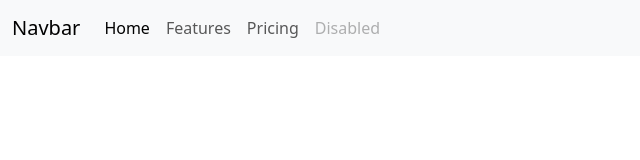
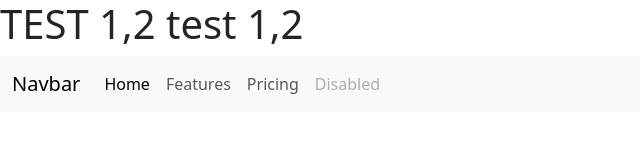
Before and after one commit to orhan54/taf_a2, a plain HTML site: page index.html in a window 1280 px wide. Shown: the whole page, without its empty margins (0-640 px from the left). Drawn offline with nearby package versions, Linux system fonts and the light colour scheme.

Commit message:
Ajout H1

```diff
--- a/index.html
+++ b/index.html
@@ -10,6 +10,7 @@
         integrity="sha384-YvpcrYf0tY3lHB60NNkmXc5s9fDVZLESaAA55NDzOxhy9GkcIdslK1eN7N6jIeHz"
         crossorigin="anonymous"></script>
     <title>taf a 2 la suite</title>
+    <h1>TEST 1,2 test 1,2</h1>
 </head>
 
 <body>
```
